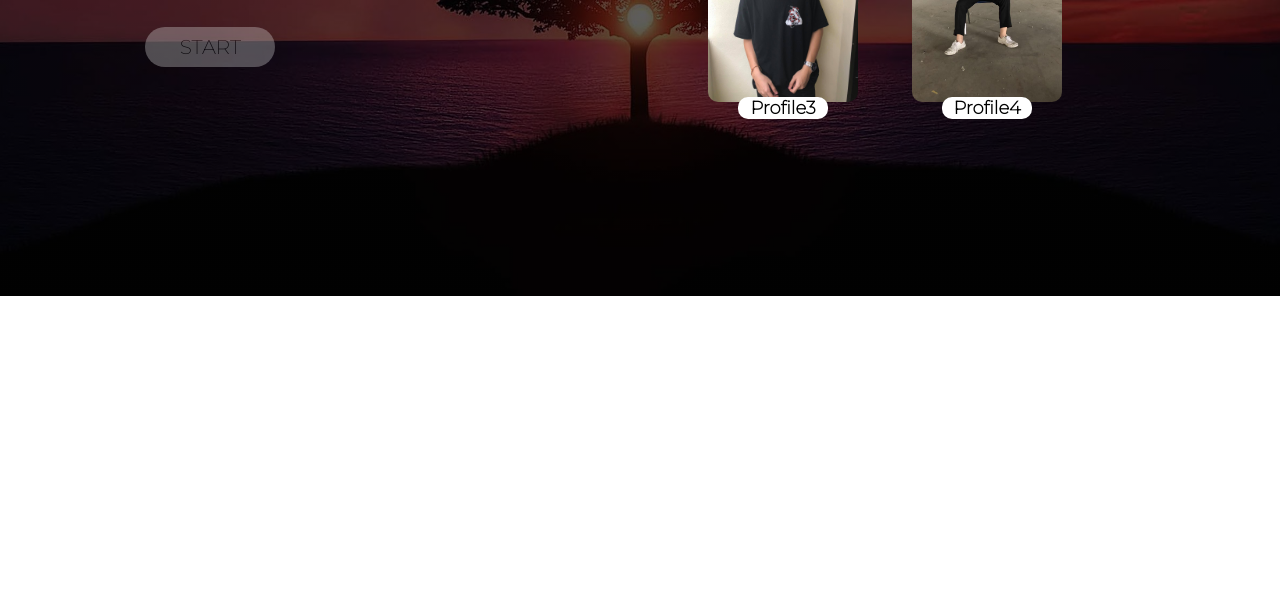
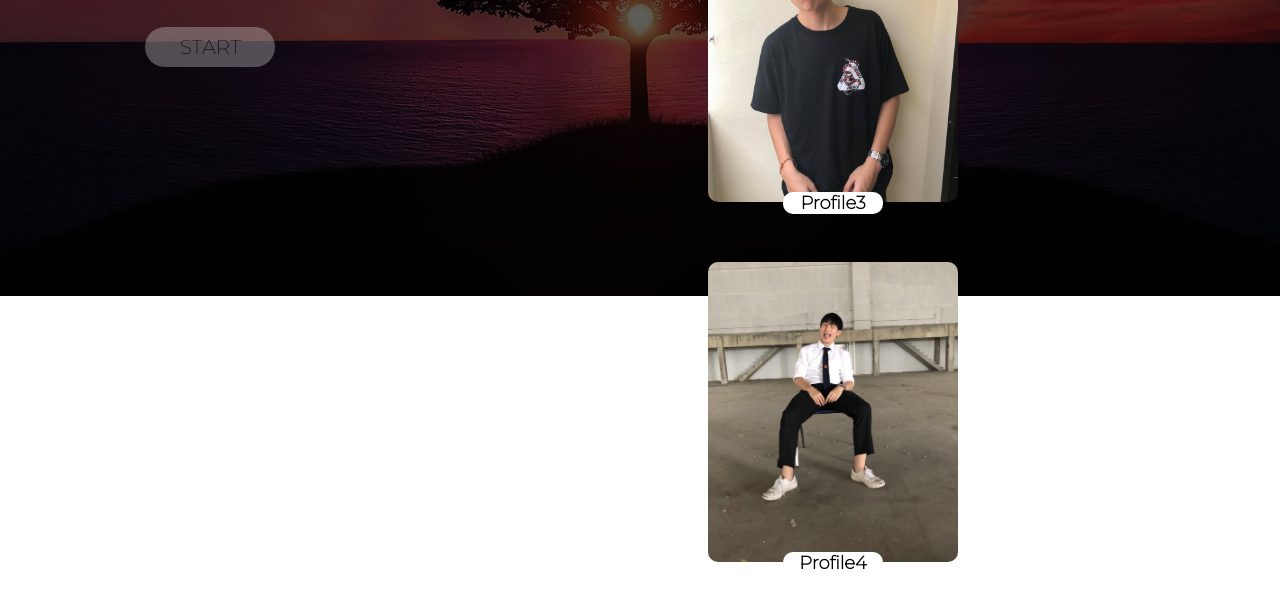
Before and after one commit to Soravit-Ice/homepage_card, a plain HTML site: page index.html in a window 1280 px wide. Shown: the part 504-1096 px from the top of the page. Before the commit the page ends 800 px from the top, so only its background shows below. Drawn offline with Linux system fonts and the light colour scheme.

Commit message:
fix reponsesive

```diff
--- a/style.css
+++ b/style.css
@@ -207,3 +207,31 @@ transform: translateY(-7%)
         opacity: 0;
     }
   }
+
+
+  @media only screen and (max-width: 2500px){
+    /* For tablets: */
+    .card{
+        display: inline-block;
+        width: 250px;
+        height: 300px;
+        padding: 15px 25px;
+        margin: 30px 25px;
+        border-radius: 10px;
+        background-position: center;
+        background-size: cover;
+        transition: 0.5s ease;
+    }
+
+    .backgroud-card{
+        margin-left:50px;
+        margin-top: 275px;
+        color: #000;
+        border-radius: 10px;
+        font-size: 12px;
+        width: 100px;
+        background-color: #FFF;
+        text-align: center;
+    }
+
+  }
```
